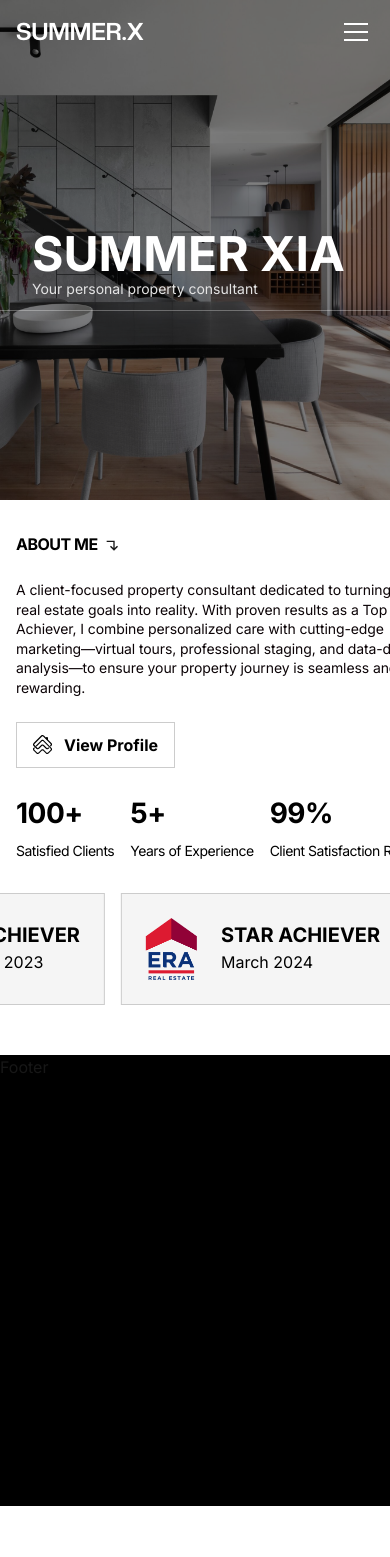
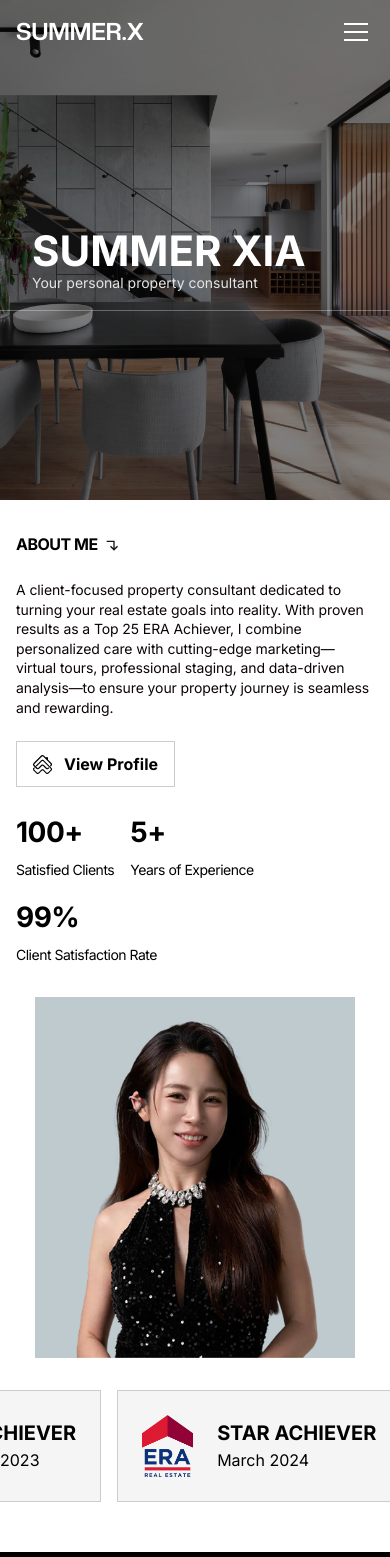
Before and after one commit to eypae/summer-portfolio, a Next.js app: page / in a window 390 px wide. Shown: the top 1557 px of the page. Before the commit the page ends 1506 px from the top, so only its background shows below. Built offline with nearby package versions, Linux system fonts and the light colour scheme.

Commit message:
Added responsiveness for mobile

```diff
--- a/app/globals.css
+++ b/app/globals.css
@@ -46,7 +46,7 @@ body {
     @apply px-4;
     @apply sm:px-8;
     @apply md:px-12;
-    @apply lg:px-6.75;
-    @apply xl:px-9.75;
+    @apply lg:px-27;
+    @apply xl:px-39.5;
   }
 }
--- a/components/About.tsx
+++ b/components/About.tsx
@@ -26,13 +26,14 @@ const About = () => {
         ref={ref}
         className="max-w-360 mx-auto global-padding relative mb-8"
       >
-        <div className="flex items-start gap-12">
+        <div className="flex flex-col items-center sm:flex-row sm:items-start sm:gap-12">
           {/* Left Content */}
           <motion.div
             ref={ref}
             initial={{ opacity: 0, y: -30 }}
             animate={isInView ? { opacity: 1, y: 0 } : {}}
             transition={{ duration: 0.7, ease: "easeOut" }}
+            className="mb-8 sm:mb-0"
           >
             <MiniHeader label="ABOUT ME" />
             <p className="text-[#0c0407] text-[14px] leading-[1.4] tracking-[-0.1px] mt-6 font-normal">
@@ -74,7 +75,7 @@ const About = () => {
               initial={{ opacity: 0, y: 20 }}
               animate={isInView ? { opacity: 1, y: 0 } : {}}
               transition={{ duration: 0.7, delay: 0.3, ease: "easeOut" }}
-              className="flex flex-wrap items-center gap-4 md:gap-8 mt-6 lg:mt-10 xl:mt-16 min-w-[428px] lg:min-w-[486px]"
+              className="flex flex-wrap items-center gap-4 md:gap-8 mt-6 lg:mt-10 xl:mt-16 sm:min-w-[428px] lg:min-w-[486px]"
             >
               {stats.map((stat) => (
                 <div key={stat.label} className="flex flex-col gap-1.5">
@@ -96,7 +97,7 @@ const About = () => {
             transition={{ duration: 0.7, delay: 0.2, ease: "easeOut" }}
             className="shrink-0 relative overflow-hidden bg-[#bfcacf] z-10
             min-[1352px]:-mt-40 min-[1198px]:-mt-35 min-[1136px]:-mt-20
-            w-[275px] h-[311px] min-[1136px]:w-[363px] min-[1136px]:h-[410px]
+            w-[320px] h-[361px] sm:w-[275px] sm:h-[311px] min-[1136px]:w-[363px] min-[1136px]:h-[410px]
             min-[1198px]:w-[425px] min-[1198px]:h-[480px] xl:w-[442px] xl:h-[499px]"
           >
             <Image
--- a/components/Hero.tsx
+++ b/components/Hero.tsx
@@ -33,7 +33,7 @@ const Hero = () => {
             transition={{ duration: 0.9, ease: [0.25, 0.1, 0.25, 1] }}
             className="text-white leading-none font-bold"
             style={{
-              fontSize: "clamp(48px, 7.6vw, 110px)",
+              fontSize: "clamp(42px, 7.6vw, 110px)",
             }}
           >
             SUMMER XIA
--- a/components/Navbar.tsx
+++ b/components/Navbar.tsx
@@ -46,7 +46,7 @@ const Navbar = () => {
             : "bg-transparent"
         }`}
       >
-        <div className="max-w-360 mx-auto h-full flex items-center justify-between px-4 sm:px-8 md:px-12 lg:px-27 xl:px-39.5">
+        <div className="max-w-360 mx-auto h-full flex items-center justify-between global-padding">
           {/* Logo */}
           <span className="text-white font-display font-bold text-[24px] md:text-[32px] cursor-pointer select-none">
             {" "}
```
